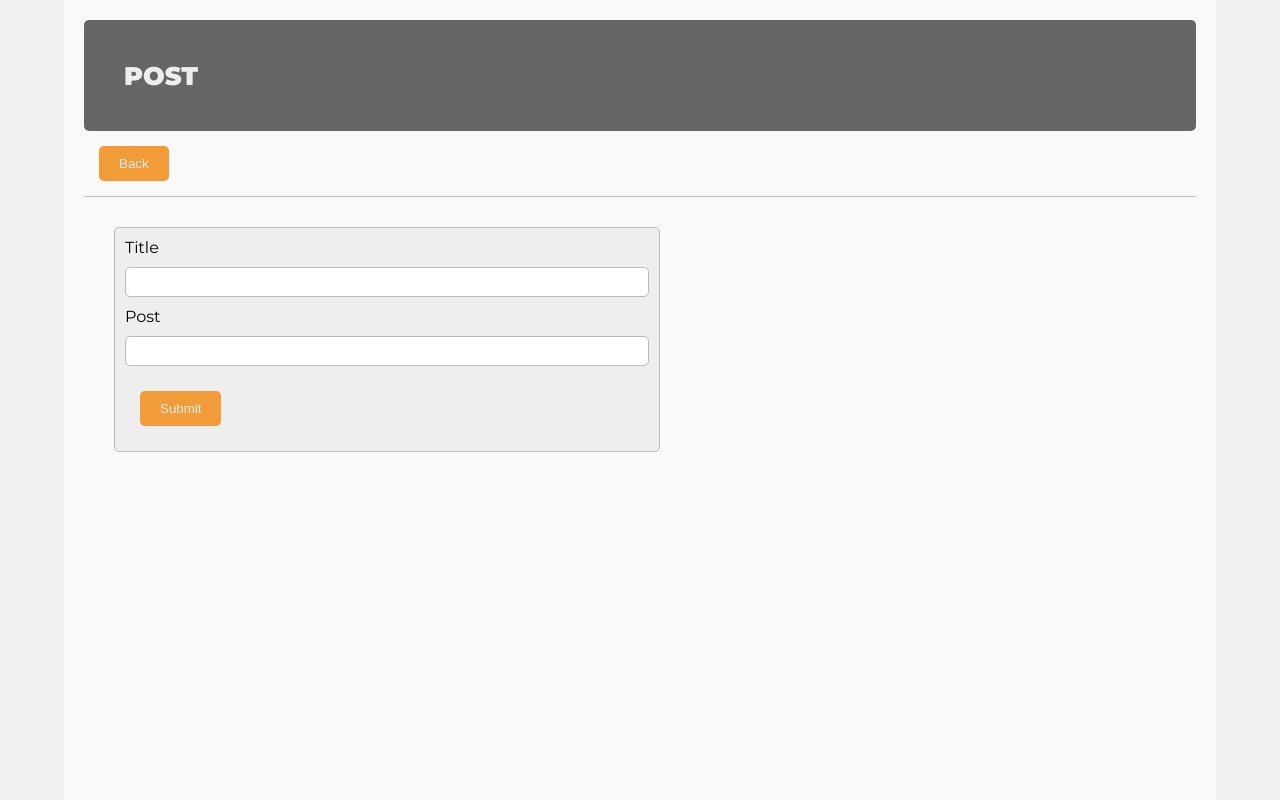
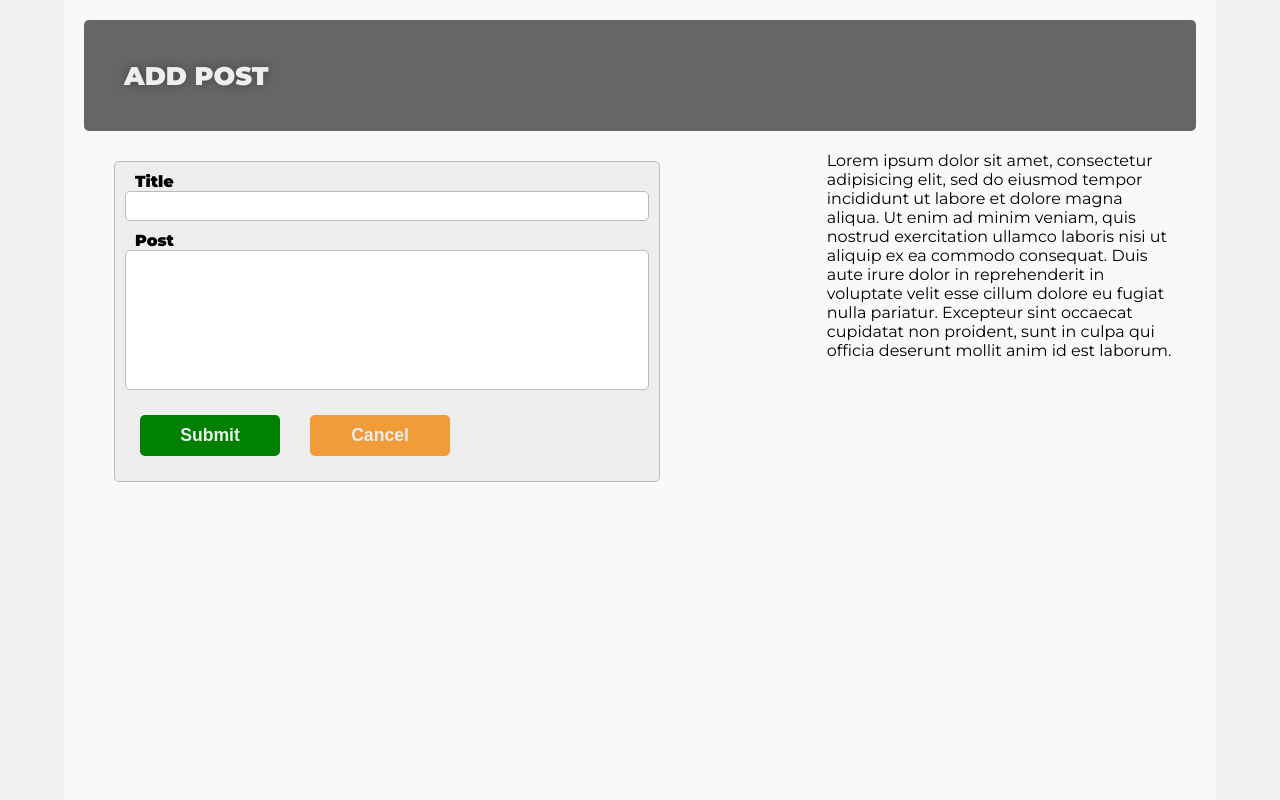
Before and after one commit to mru24/OOP-PHP-crud-v2, a PHP site: page /php_learn/pages/add.php in a window 1280 px wide. Run offline with PHP 8.4, Linux system fonts and the light colour scheme; a stand-in replaces the project's code that opens the database connection; some libraries are stand-ins or nearby versions.

Commit message:
dev process

```diff
--- a/classes/posts.php
+++ b/classes/posts.php
@@ -13,12 +13,26 @@ class Posts extends Database {
     return $rows;
   }
 
-  public function add($title, $body, $q){
+  public function showPost($q, $id) {
+    $this->query($q);
+    $this->bind(':id', $id);
+    $row = $this->showOne();
+    return $row;
+  }
+
+  public function add($title, $body, $q) {
     $this->query($q);
     $this->bind(':title', $title);
     $this->bind(':body', $body);
     $this->execute();
-    header('Location: '.ROOT);
+  }
+
+  public function edit($q, $title, $body, $id) {
+    $this->query($q);
+    $this->bind(':title', $title);
+    $this->bind(':body', $body);
+    $this->bind(':id', $id);
+    $this->execute();
   }
 }
 
--- a/css/config.sass
+++ b/css/config.sass
@@ -61,6 +61,7 @@ body
       padding: 60px
       @include borderRadius
       text-transform: uppercase
+      text-shadow: 0 0 10px #444
       background: #666
       color: #eee
       @include tablet
@@ -86,17 +87,31 @@ body
 .clear-float
   clear: both
 
+.button-container
+  display: flex
+  flex-direction: row
+
 button
   margin: 15px
-  padding: 10px 20px
+  padding: 10px
+  width: 140px
   border: none
   @include borderRadius
   background: #f19c39
   color: #eee
+  font-size: 1.1em
+  font-weight: bold
   cursor: pointer
   @include transition
   &:hover
-    background: green
+    background: #1a6e34 !important
+
+.red
+  background: red !important
+.green
+  background: green !important
+  &:hover
+    background: #0a6875 !important
 
 form
   width: 80%
@@ -107,12 +122,18 @@ form
   background: #eee
   .form-cell
     width: 100%
-    label, input
+    label
+      padding-left: 10px
+      font-weight: bold
+    input, textarea
       display: block
       width: 100%
       margin-bottom: 10px
-    input
-      height: 30px
       padding-left: 10px
       border: $borderLT
       @include borderRadius
+    input
+      height: 30px
+    textarea
+      resize: none
+      height: 140px
--- a/css/style.css
+++ b/css/style.css
@@ -65,6 +65,7 @@ body .container .jumbotron {
   padding: 60px;
   border-radius: 5px;
   text-transform: uppercase;
+  text-shadow: 0 0 10px #444;
   background: #666;
   color: #eee;
 }
@@ -116,19 +117,39 @@ body .container .aside {
   clear: both;
 }
 
+.button-container {
+  display: flex;
+  flex-direction: row;
+}
+
 button {
   margin: 15px;
-  padding: 10px 20px;
+  padding: 10px;
+  width: 140px;
   border: none;
   border-radius: 5px;
   background: #f19c39;
   color: #eee;
+  font-size: 1.1em;
+  font-weight: bold;
   cursor: pointer;
   transition: .4s;
 }
 
 button:hover {
-  background: green;
+  background: #1a6e34 !important;
+}
+
+.red {
+  background: red !important;
+}
+
+.green {
+  background: green !important;
+}
+
+.green:hover {
+  background: #0a6875 !important;
 }
 
 form {
@@ -144,22 +165,31 @@ form .form-cell {
   width: 100%;
 }
 
-form .form-cell label, form .form-cell input {
+form .form-cell label {
+  padding-left: 10px;
+  font-weight: bold;
+}
+
+form .form-cell input, form .form-cell textarea {
   display: block;
   width: 100%;
   margin-bottom: 10px;
+  padding-left: 10px;
+  border: 1px solid #bbb;
+  border-radius: 5px;
 }
 
 form .form-cell input {
   height: 30px;
-  padding-left: 10px;
-  border: 1px solid #bbb;
-  border-radius: 5px;
+}
+
+form .form-cell textarea {
+  resize: none;
+  height: 140px;
 }
 
 .post {
   margin: 30px 0;
   padding: 15px 0;
   border-bottom: 1px solid #bbb;
-  border-top: 1px solid #bbb;
 }
--- a/css/style.sass
+++ b/css/style.sass
@@ -5,4 +5,4 @@
   margin: 30px 0
   padding: 15px 0
   border-bottom: $borderLT
-  border-top: $borderLT
+  // border-top: $borderLT
--- /dev/null
+++ b/inc/aside.php
@@ -0,0 +1 @@
+Lorem ipsum dolor sit amet, consectetur adipisicing elit, sed do eiusmod tempor incididunt ut labore et dolore magna aliqua. Ut enim ad minim veniam, quis nostrud exercitation ullamco laboris nisi ut aliquip ex ea commodo consequat. Duis aute irure dolor in reprehenderit in voluptate velit esse cillum dolore eu fugiat nulla pariatur. Excepteur sint occaecat cupidatat non proident, sunt in culpa qui officia deserunt mollit anim id est laborum.
--- a/inc/header.php
+++ b/inc/header.php
@@ -3,7 +3,7 @@
   <head>
     <meta charset="utf-8">
      <meta name="viewport" content="width=device-width, initial-scale=1.0,user-scalable=no">
-    <title></title>
+    <title>My blog | WW Project Studio</title>
     <link rel="stylesheet" href="<?php echo ROOT_URL; ?>css/style.css">
   </head>
   <body>
--- /dev/null
+++ b/inc/jumbotron.php
@@ -0,0 +1,9 @@
+<div class="jumbotron">
+  <h1>
+    <?php if (defined('TITLE')) {
+      echo TITLE;
+    } else {
+      echo 'my blog';
+    } ?>
+  </h1>
+</div>
--- a/pages/add.php
+++ b/pages/add.php
@@ -1,4 +1,6 @@
 <?php
+define('TITLE', 'add post');
+
 include '../classes/posts.php';
 
 if (isset($_POST['submit'])) {
@@ -6,19 +8,18 @@ if (isset($_POST['submit'])) {
   $body = $_POST['body'];
   $q = 'INSERT INTO learn (title, body) VALUES (:title, :body)';
   $posts->add($title, $body, $q);
+  header('Location: '.ROOT);
 }
 
 include ROOT.'inc/header.php';
 ?>
 
 <div class="container">
-  <div class="jumbotron">
-    <h1>post</h1>
-  </div>
-  <a href="<?php echo ROOT; ?>">
-    <button type="button" name="button">Back</button>
-  </a>
-  <hr>
+
+  <?php
+    include ROOT.'inc/jumbotron.php';
+  ?>
+
   <div class="main">
     <form action="<?php $_SERVER['PHP_SELF'] ?>" method="post">
       <div class="form-cell">
@@ -27,14 +28,21 @@ include ROOT.'inc/header.php';
       </div>
       <div class="form-cell">
         <label>Post</label>
-        <input type="text" name="body">
+        <textarea type="text" name="body"></textarea>
       </div>
-      <button type="submit" name="submit">Submit</button>
+
+      <div class="button-container">
+        <button class="green" type="submit" name="submit">Submit</button>
+        <a href="<?php echo ROOT; ?>">
+          <button type="button" name="button">Cancel</button>
+        </a>
+      </div>
+
     </form>
   </div>
 
   <div class="aside">
-
+    <?php include ROOT.'inc/aside.php'; ?>
   </div>
 
 </div>
--- a/pages/posts.php
+++ /dev/null
@@ -1 +0,0 @@
-POSTS
```
Also changed, not shown: css/config.css (+37 -6 lines), css/config.min.css (+1 -1 lines), css/style.min.css (+1 -1 lines), index.php (+24 -10 lines), pages/edit.php (+60 -1 lines), pages/post.php (+57 -1 lines).
